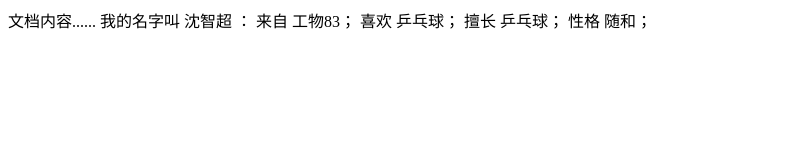
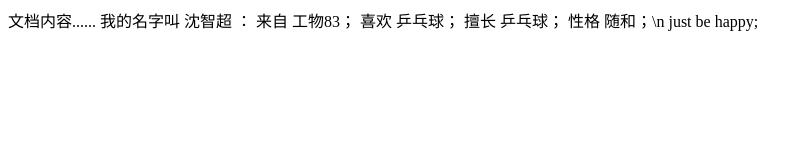
Before and after one commit to shenzc18/Happy, a plain HTML site: page index.html in a window 1280 px wide. Shown: the whole page, without its empty margins (0-812 px from the left). Drawn offline with Linux system fonts and the light colour scheme.

Commit message:
Update index.html

```diff
--- a/index.html
+++ b/index.html
@@ -11,7 +11,9 @@
 来自 工物83；
 喜欢 乒乓球；
 擅长 乒乓球；
-性格 随和；
+性格 随和；\n
+ just be happy;
+
 
 
 </body>
```
